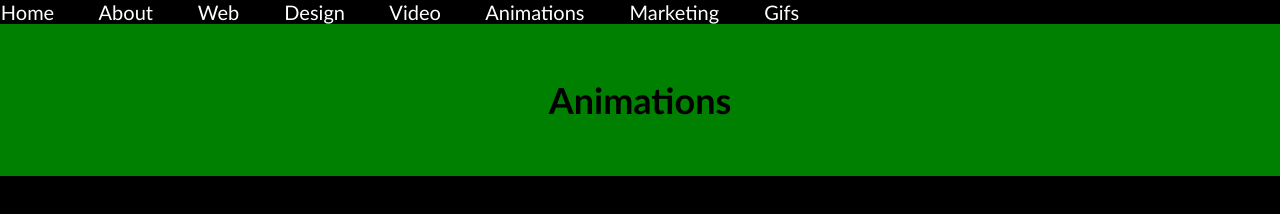
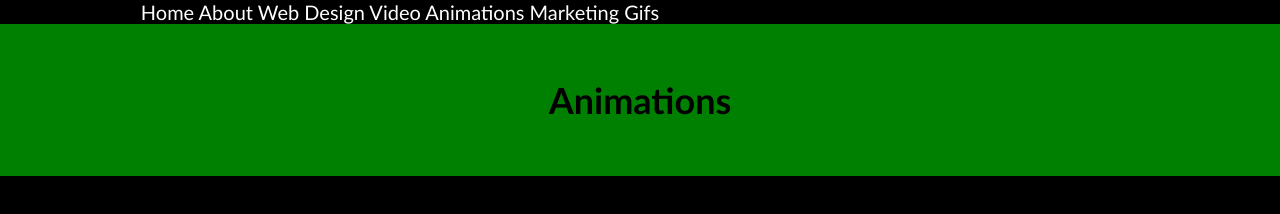
Before and after one commit to Migreen06/Green-Scorpion, a plain HTML site: page Animations.html in a window 1280 px wide. Drawn offline with Linux system fonts and the light colour scheme.

Commit message:
menu spacing

```diff
--- a/Animations.html
+++ b/Animations.html
@@ -48,7 +48,6 @@
             margin: 0 px;
             max-width: 800px;
             text-align: center;
-            word-spacing: 40px;
             font-size: 20px;
             font-family: Gill Sans;
         }
```
Also changed, not shown: About.html (+0 -1 lines), Classic.html (+0 -1 lines), Gifs.html (+0 -1 lines), Video.html (+0 -1 lines), index.html (+0 -1 lines).
